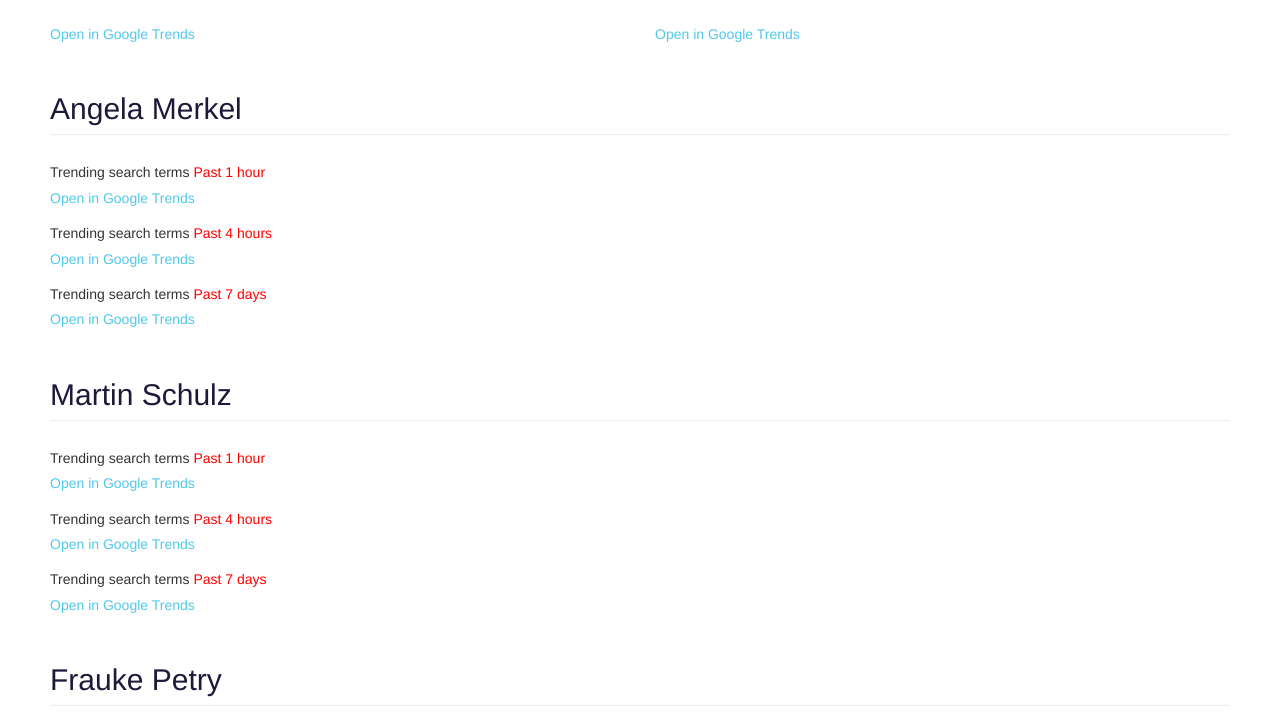
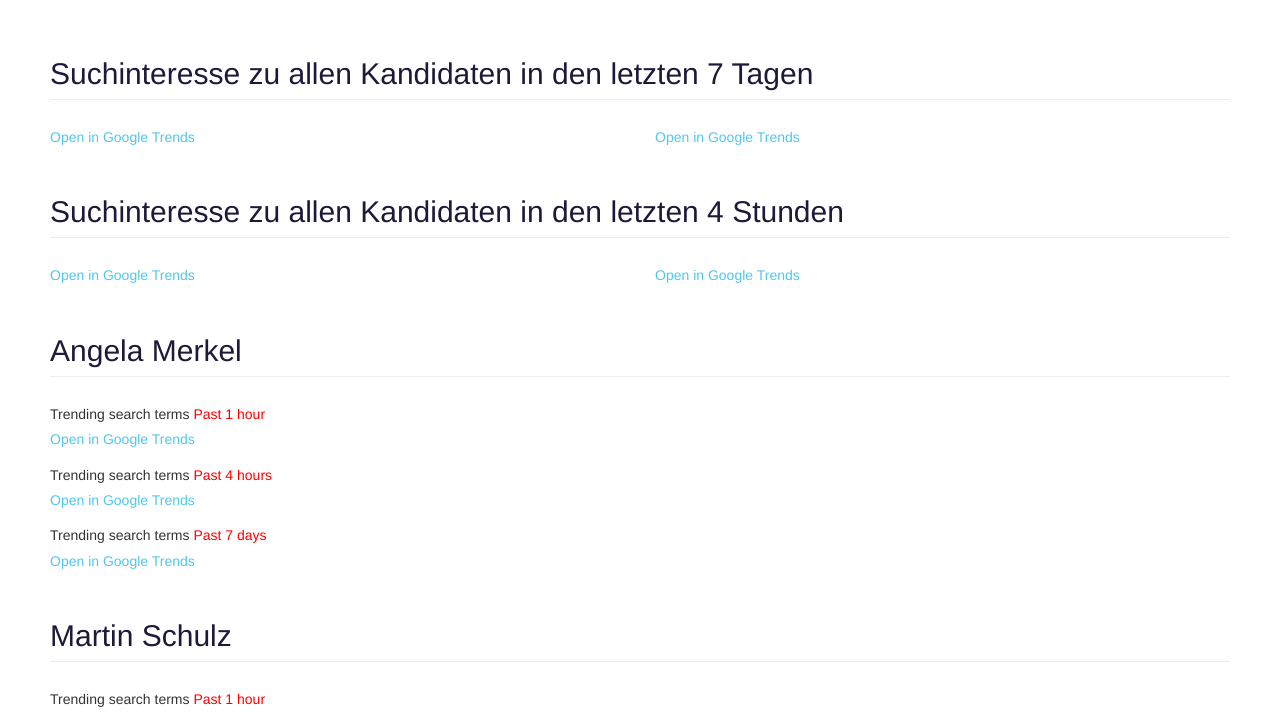
Before and after one commit to GoogleTrends/crosscheck-dashboard-de, a website: page index.html in a window 1280 px wide. Shown: the part 53-767 px from the top of the page. Drawn offline with Linux system fonts and the light colour scheme; a script that the page names is missing.

Commit message:
linegraph erneuert

```diff
--- a/index.html
+++ b/index.html
@@ -135,16 +135,20 @@
 
     <!-- Page Content -->
     <div class="container-fluid">
-
+        <div class="row" id="merkel">
+            <div class="col-lg-12">
+                <h2 class="page-header">Suchinteresse zu allen Kandidaten in den letzten 7 Tagen
+                </h2>
+            </div>
+        </div>
 
         <div class="row">
             <div class="col-lg-6">
 
-           <script type="text/javascript"> trends.embed.renderExploreWidget("TIMESERIES", {"comparisonItem":[{"keyword":"/m/0jl0g","geo":"DE","time":"now 4-H"},{"keyword":"/m/05wb09","geo":"DE","time":"now 4-H"},{"keyword":"/m/0xnylb5","geo":"DE","time":"now 4-H"},{"keyword":"/m/054c7x","geo":"DE","time":"now 4-H"},{"keyword":"/m/05xvnp","geo":"DE","time":"now 4-H"}],"category":0,"property":""}, {"exploreQuery":"date=now%204-H&geo=DE&q=%2Fm%2F0jl0g,%2Fm%2F05wb09,%2Fm%2F0xnylb5,%2Fm%2F054c7x,%2Fm%2F05xvnp","guestPath":"https://trends.google.de:443/trends/embed/"}); </script>
-
+           <script type="text/javascript"> trends.embed.renderExploreWidget("TIMESERIES", {"comparisonItem":[{"keyword":"/m/0jl0g","geo":"DE","time":"now 7-d"},{"keyword":"/m/05wb09","geo":"DE","time":"now 7-d"},{"keyword":"/m/04fzys2","geo":"DE","time":"now 7-d"},{"keyword":"/m/054c7x","geo":"DE","time":"now 7-d"},{"keyword":"/m/05xvnp","geo":"DE","time":"now 7-d"}],"category":0,"property":""}, {"exploreQuery":"date=now%207-d&geo=DE&q=%2Fm%2F0jl0g,%2Fm%2F05wb09,%2Fm%2F04fzys2,%2Fm%2F054c7x,%2Fm%2F05xvnp","guestPath":"https://trends.google.de:443/trends/embed/"}); </script>
 
                 <h5>
-                    <a href="https://trends.google.de/trends/explore?date=now%204-H&geo=DE&q=%2Fm%2F0jl0g,%2Fm%2F054c7x,%2Fm%2F054c7x,%2Fm%2F054c7x,%2Fm%2F05xvnp" target="_blank">Open in Google Trends</a>
+                    <a href="https://trends.google.de/trends/explore?date=now%207-d&geo=DE&q=%2Fm%2F0jl0g,%2Fm%2F05wb09,%2Fm%2F04fzys2,%2Fm%2F054c7x,%2Fm%2F05xvnp" target="_blank">Open in Google Trends</a>
                 </h5>
 
 
@@ -153,18 +157,47 @@
 
             <div class="col-lg-6">
 
-           <script type="text/javascript"> trends.embed.renderExploreWidget("TIMESERIES", {"comparisonItem":[{"keyword":"/m/0dn1f6","geo":"DE","time":"now 4-H"},{"keyword":"/m/04fzys2","geo":"DE","time":"now 4-H"},{"keyword":"/m/082vxr","geo":"DE","time":"now 4-H"}],"category":0,"property":""}, {"exploreQuery":"date=now%204-H&geo=DE&q=%2Fm%2F0dn1f6,%2Fm%2F04fzys2,%2Fm%2F082vxr","guestPath":"https://trends.google.de:443/trends/embed/"}); </script>
+          <script type="text/javascript"> trends.embed.renderExploreWidget("TIMESERIES", {"comparisonItem":[{"keyword":"Alice Weidel","geo":"DE","time":"now 7-d"},{"keyword":"/m/012ht4q3","geo":"DE","time":"now 7-d"},{"keyword":"/m/082vxr","geo":"DE","time":"now 7-d"},{"keyword":"/m/0dn1f6","geo":"DE","time":"now 7-d"},{"keyword":"/m/05xvnp","geo":"DE","time":"now 7-d"}],"category":0,"property":""}, {"exploreQuery":"date=now%207-d&geo=DE&q=Alice%20Weidel,%2Fm%2F012ht4q3,%2Fm%2F082vxr,%2Fm%2F0dn1f6,%2Fm%2F05xvnp","guestPath":"https://trends.google.de:443/trends/embed/"}); </script>
 
                 <h5>
-                    <a href="https://trends.google.de/trends/explore?date=now%204-H&geo=DE&q=%2Fm%2F0dn1f6,%2Fm%2F04fzys2,%2Fm%2F082vxr" target="_blank">Open in Google Trends</a>
+                    <a href="https://trends.google.de/trends/explore?date=now%207-d&geo=DE&q=Alice%20Weidel,%2Fm%2F012ht4q3,%2Fm%2F082vxr,%2Fm%2F0dn1f6,%2Fm%2F05xvnp" target="_blank">Open in Google Trends</a>
+                </h5>
+
+            </div>
+        </div>
+
+        <div class="row" id="merkel">
+            <div class="col-lg-12">
+                <h2 class="page-header">Suchinteresse zu allen Kandidaten in den letzten 4 Stunden
+                </h2>
+            </div>
+        </div>
+
+        <div class="row">
+            <div class="col-lg-6">
+
+           <script type="text/javascript"> trends.embed.renderExploreWidget("TIMESERIES", {"comparisonItem":[{"keyword":"/m/0jl0g","geo":"DE","time":"now 4-H"},{"keyword":"/m/05wb09","geo":"DE","time":"now 4-H"},{"keyword":"/m/04fzys2","geo":"DE","time":"now 4-H"},{"keyword":"/m/054c7x","geo":"DE","time":"now 4-H"},{"keyword":"/m/05xvnp","geo":"DE","time":"now 4-H"}],"category":0,"property":""}, {"exploreQuery":"date=now%204-H&geo=DE&q=%2Fm%2F0jl0g,%2Fm%2F05wb09,%2Fm%2F04fzys2,%2Fm%2F054c7x,%2Fm%2F05xvnp","guestPath":"https://trends.google.de:443/trends/embed/"}); </script>
+
+                <h5>
+                    <a href="https://trends.google.de/trends/explore?date=now%204-H&geo=DE&q=%2Fm%2F0jl0g,%2Fm%2F05wb09,%2Fm%2F04fzys2,%2Fm%2F054c7x,%2Fm%2F05xvnp" target="_blank">Open in Google Trends</a>
+                </h5>
+
+
+
+            </div>
+
+            <div class="col-lg-6">
+
+          <script type="text/javascript"> trends.embed.renderExploreWidget("TIMESERIES", {"comparisonItem":[{"keyword":"Alice Weidel","geo":"DE","time":"now 4-H"},{"keyword":"/m/012ht4q3","geo":"DE","time":"now 4-H"},{"keyword":"/m/082vxr","geo":"DE","time":"now 4-H"},{"keyword":"/m/0dn1f6","geo":"DE","time":"now 4-H"},{"keyword":"/m/05xvnp","geo":"DE","time":"now 4-H"}],"category":0,"property":""}, {"exploreQuery":"date=now%204-H&geo=DE&q=Alice%20Weidel,%2Fm%2F012ht4q3,%2Fm%2F082vxr,%2Fm%2F0dn1f6,%2Fm%2F05xvnp","guestPath":"https://trends.google.de:443/trends/embed/"}); </script>
+
+                <h5>
+                    <a href="https://trends.google.de/trends/explore?date=now%204-H&geo=DE&q=Alice%20Weidel,%2Fm%2F012ht4q3,%2Fm%2F082vxr,%2Fm%2F0dn1f6,%2Fm%2F05xvnp" target="_blank">Open in Google Trends</a>
                 </h5>
 
 
 
             </div>
         </div>
-
-
 
 
         <!-- Projects Row -->
```
